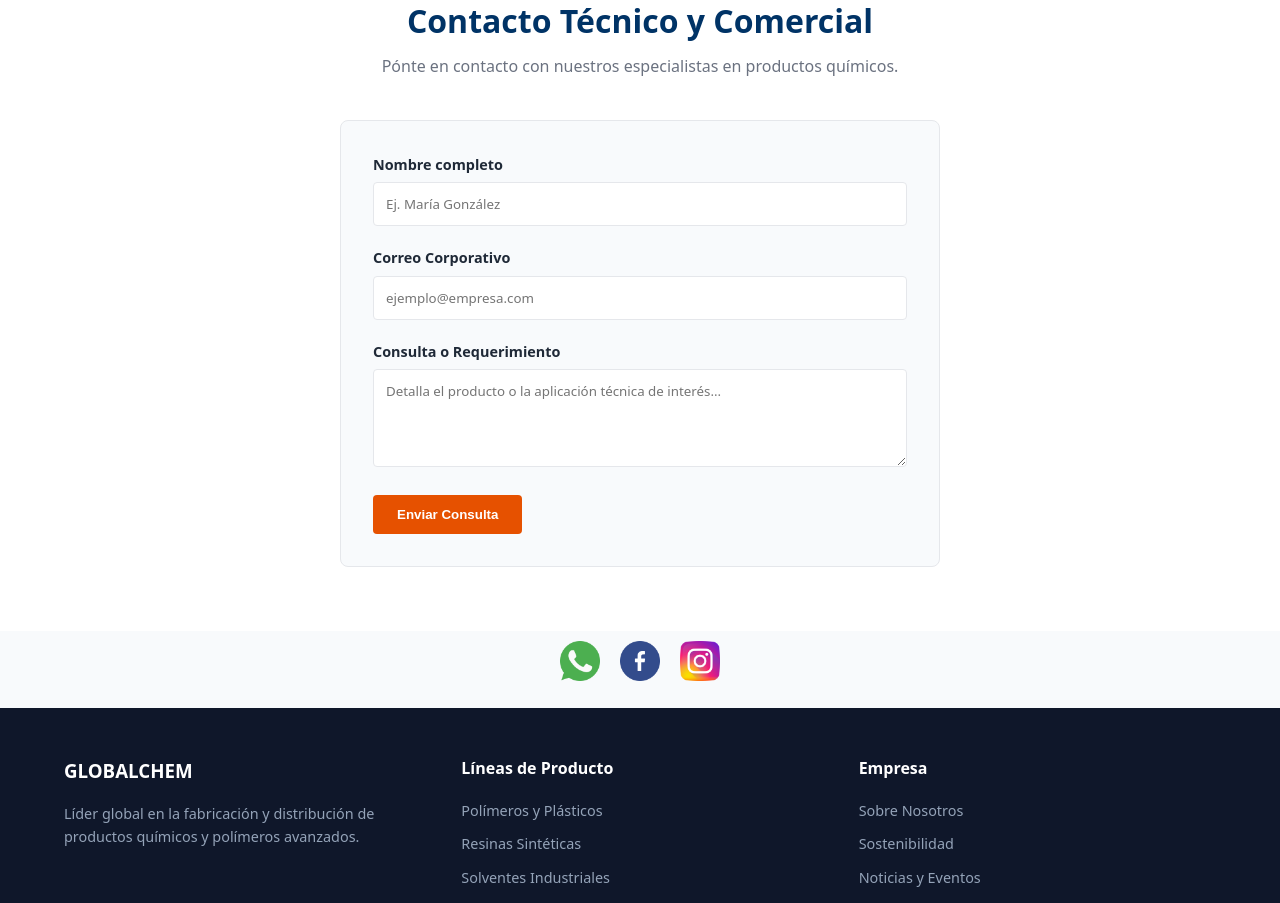
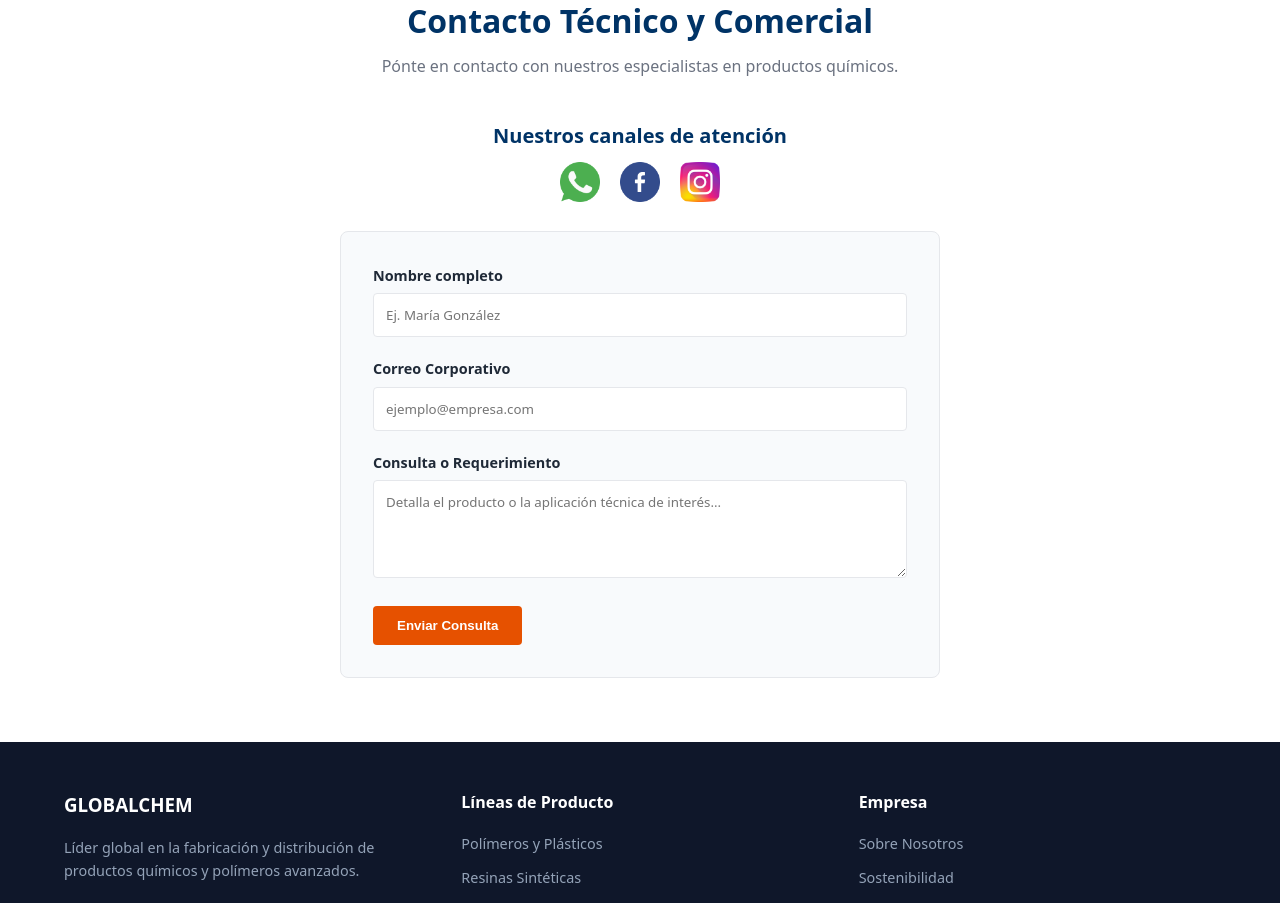
Before and after one commit to jackp4e5/Productos-quimicos, a React (Vite) app: page / in a window 1280 px wide. Shown: the part 2340-3243 px from the top of the page. Built offline with nearby package versions, Linux system fonts and the light colour scheme.

Commit message:
refactor de el componente SocialMedia.jsx

```diff
--- a/src/App.css
+++ b/src/App.css
@@ -69,4 +69,7 @@ body {
   display: grid;
   place-items: center;
   margin-bottom: 20px ;
+  color: var(--primary-color);
+  font-size: 20px;
+  font-weight: bold;
 }
--- a/src/App.jsx
+++ b/src/App.jsx
@@ -9,14 +9,15 @@ import { mockProducts } from "./data/mockProducts";
 import ModalCard from "./components/ModalCard/ModalCard";
 import { GlobalContext } from "./context/GlobalContext";
 import Footer from "./components/Footer/Footer";
-import SocialMedia from "./components/SocialMedia/SocialMedia";
 
 export default function App() {
   const { cardInfo, setCardInfo, isModalActive, setIsActive } =
     useContext(GlobalContext);
 
   useEffect(() => {
-    isModalActive ? document.body.style.overflow = 'hidden' :document.body.style.overflow = 'auto';
+    isModalActive
+      ? (document.body.style.overflow = "hidden")
+      : (document.body.style.overflow = "auto");
   }, [isModalActive]);
 
   return (
@@ -65,15 +66,9 @@ export default function App() {
           </section>
 
           <ContactForm />
-
-          <div className="wrapperMedia">
-
-          <SocialMedia/>
-          </div>
-
         </main>
 
-        <Footer/>
+        <Footer />
       </div>
     </>
   );
--- a/src/components/ContactForm/ContactForm.jsx
+++ b/src/components/ContactForm/ContactForm.jsx
@@ -1,12 +1,12 @@
 import React, { useState } from "react";
 import "./Contactform.css";
+import SocialMedia from "../SocialMedia/SocialMedia";
 
 export default function ContactForm() {
   const [formData, setFormData] = useState({
     name: "",
     email: "",
     message: "",
-
   });
   const [submitted, setSubmitted] = useState(false);
 
@@ -24,6 +24,11 @@ export default function ContactForm() {
         <p className="section-subtitle">
           Pónte en contacto con nuestros especialistas en productos químicos.
         </p>
+
+        <div className="wrapperMedia">
+          <p>Nuestros canales de atención</p>
+          <SocialMedia />
+        </div>
 
         <div className="form-container">
           {submitted ? (
--- a/src/components/InfiniteScroll/InfiniteScroll.jsx
+++ b/src/components/InfiniteScroll/InfiniteScroll.jsx
@@ -24,11 +24,9 @@ export const InfiniteScroll = () => {
   }, []);
 
   const slider = (position) => {
-    // se obtiene el primer elemento del slider
     const firstElement = slideShow.current.children[0];
-    // se cambia la transicion del elemento
 
-    const sizeSlide = slideShow.current.children[0].offsetWidth;
+    const sizeSlide = firstElement.offsetWidth;
 
     const transition = () => {
       slideShow.current.style.transition = `none`;
@@ -39,7 +37,6 @@ export const InfiniteScroll = () => {
 
     if (position === "siguiente") {
       if (slideShow.current.children.length > 0) {
-        // se mueve el elemento de posicion
         slideShow.current.style.transition = `500ms ease-out transform`;
         slideShow.current.style.transform = `translateX(-${sizeSlide}px)`;
 
--- a/src/components/SocialMedia/SocialMedia.jsx
+++ b/src/components/SocialMedia/SocialMedia.jsx
@@ -6,9 +6,12 @@ import instagram from "../../../public/instagram.png";
 const SocialMedia = ({ title }) => {
   const telefono = "573144115161";
 
+
   const mensajeOriginal = `¡Hola! Me interesa este producto ${title}`;
 
-  const mensajeCodificado = encodeURIComponent(mensajeOriginal);
+  const message = '¡Hola! Me interesa pedir información sobre sus productos'
+
+  const mensajeCodificado = title ? encodeURIComponent(mensajeOriginal) : encodeURIComponent(message);
 
   const urlWhatsapp = `https://wa.me/${telefono}?text=${mensajeCodificado}`;
 
```
